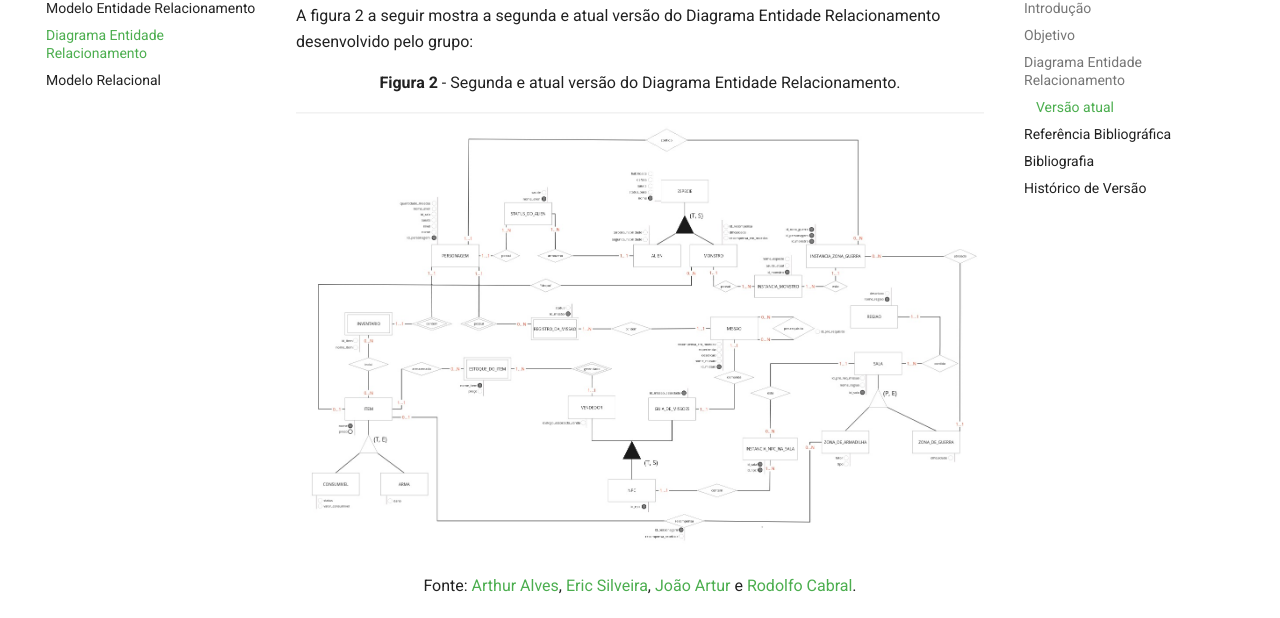
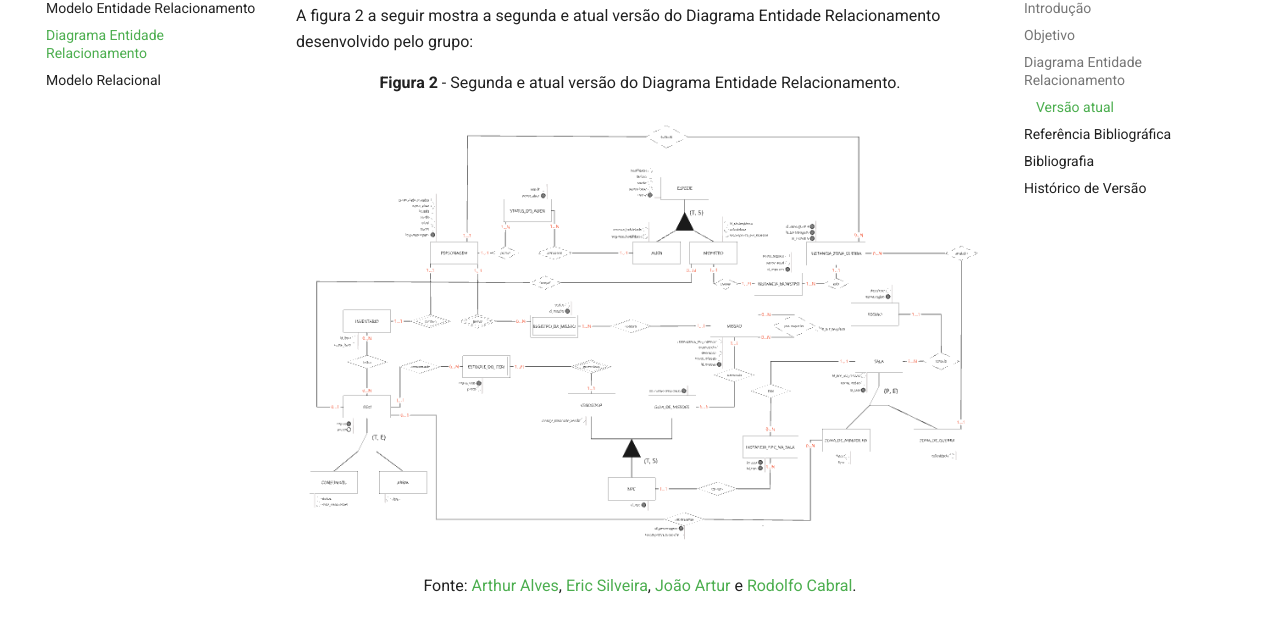
Before and after one commit to SBD1/2024.1-Ben10, an MkDocs documentation site: the page built from docs/modulo1/DER.md, in a window 1280 px wide and 900 px high, scrolled down 830 px. Shown: the part 148-766 px from the top of the window. Built offline with MkDocs 1.6.1 and Material for MkDocs 9.7.7, drawn with Linux system fonts in a browser that asks for light colours; comment, search, counter and statistics services are not loaded; the version menu is left out.

Commit message:
atualizando imagem

```diff
--- a/docs/modulo1/DER.md
+++ b/docs/modulo1/DER.md
@@ -32,7 +32,7 @@ A figura 2 a seguir mostra a segunda e atual versão do Diagrama Entidade Relaci
 
 <font size="3"><p style="text-align: center"><b>Figura 2</b> - Segunda e atual versão do Diagrama Entidade Relacionamento.</p></font>
 
-![Diagrama Entidade Relacionamento Versão Atual](./assets/DER_v2.jpg){width: 500}
+![Diagrama Entidade Relacionamento Versão Atual](./assets/DER_V2.png){width: 500}
 
 <font size="3"><p style="text-align: center">Fonte: [Arthur Alves](https://github.com/Arthrok), [Eric Silveira](https://github.com/ericbky), [João Artur](https://github.com/joao-artl) e [Rodolfo Cabral](https://github.com/roddas).</p></font>
 
```
Also changed, not shown: docs/modulo1/assets/DER_V2.png (added), docs/modulo1/assets/DER_v2.jpg (deleted).
